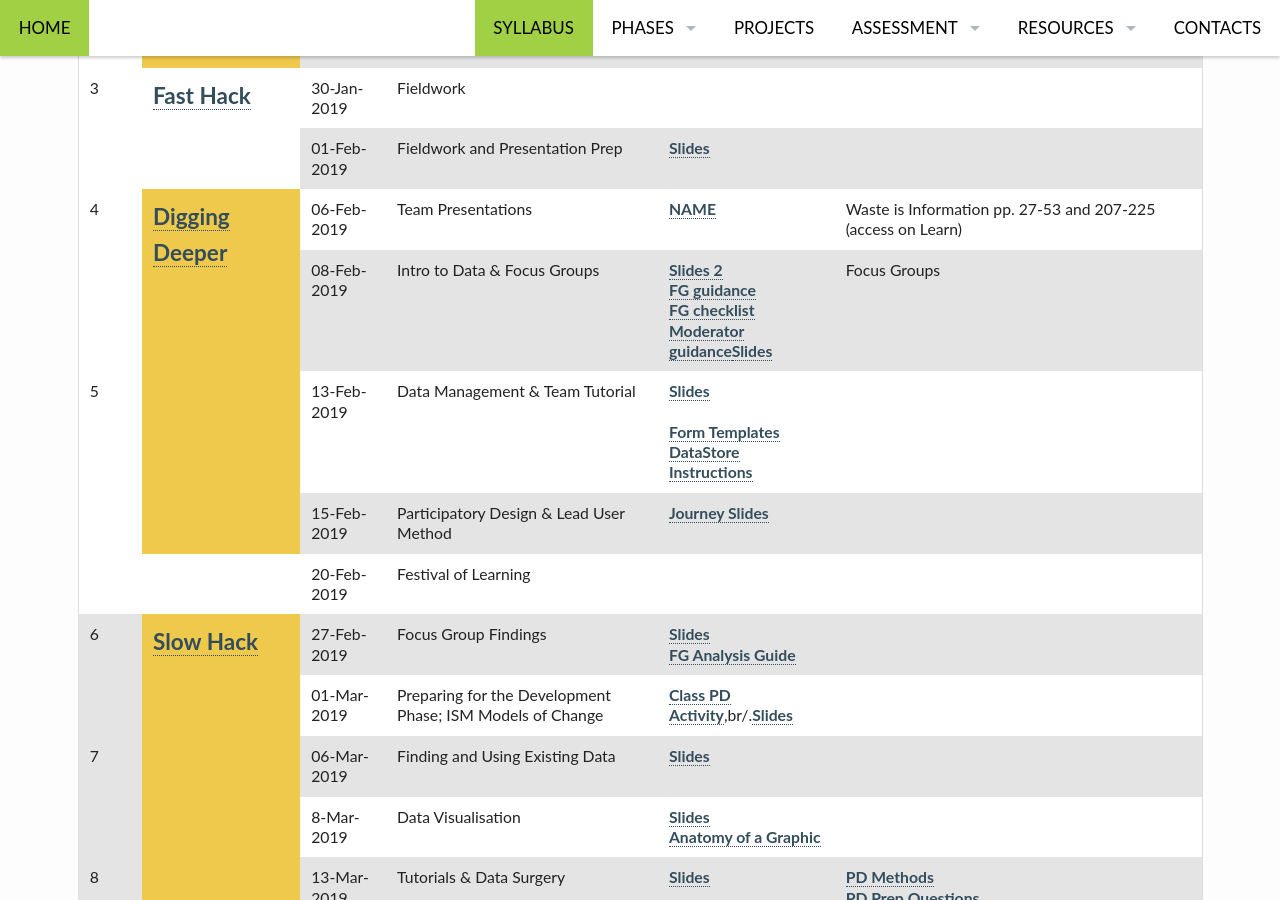
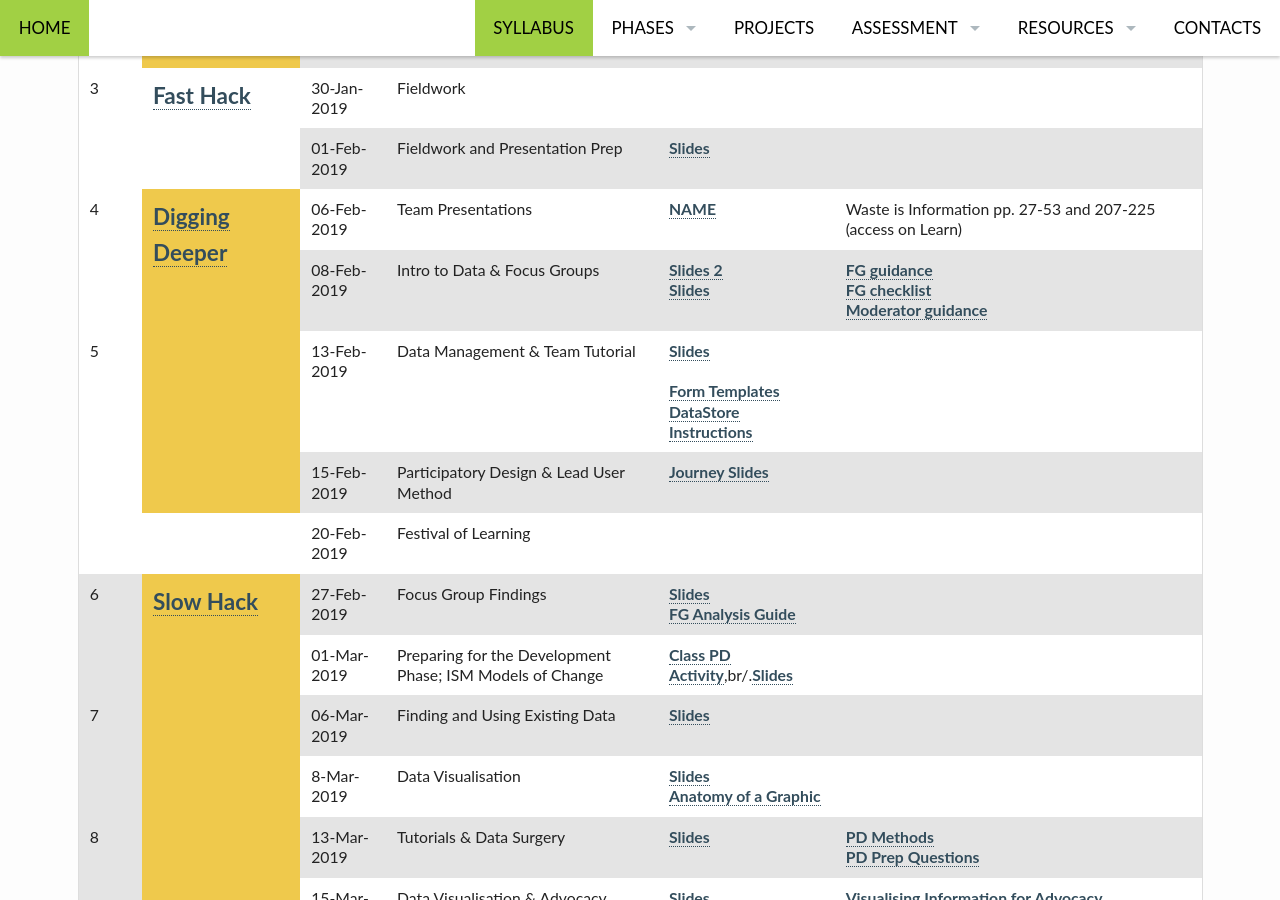
Before and after one commit to edinburghlivinglab/ddc, a Jekyll site: the page built from pages/syllabus.md, in a window 1280 px wide and 900 px high, scrolled down 1187 px. Built offline with Jekyll 4.4.1, drawn with Linux system fonts in a browser that asks for light colours.

Commit message:
Update syllabus.md

```diff
--- a/pages/syllabus.md
+++ b/pages/syllabus.md
@@ -148,11 +148,11 @@ permalink: "/syllabus/"
                 <td>Intro to Data &amp; Focus Groups</td>
                 <td>
                 <a href="{{ site.baseurl }}/course_docs/focus_group_slides.pdf" target="_blank">Slides 2</a><br/>
-                    <a href="{{ site.baseurl }}/course_docs/DDS_focus_groups_guidance.pdf" target="_blank">FG guidance</a><br/>
+                    <a href="{{ site.baseurl }}/slides/NAME.html" target="_blank">Slides</a>
+                </td>
+                <td><a href="{{ site.baseurl }}/course_docs/DDS_focus_groups_guidance.pdf" target="_blank">FG guidance</a><br/>
                     <a href="{{ site.baseurl }}/course_docs/DDS_focus_groups_checklist.pdf" target="_blank">FG checklist</a><br/>
-                    <a href="{{ site.baseurl }}/course_docs/DDS_moderator_guidance.pdf" target="_blank">Moderator guidance</a><a href="{{ site.baseurl }}/slides/NAME.html" target="_blank">Slides</a>
-                </td>
-                <td>Focus Groups</td>
+                    <a href="{{ site.baseurl }}/course_docs/DDS_moderator_guidance.pdf" target="_blank">Moderator guidance</a></td>
             </tr>
             <tr>
                 <td rowspan="2">5</td>
```
